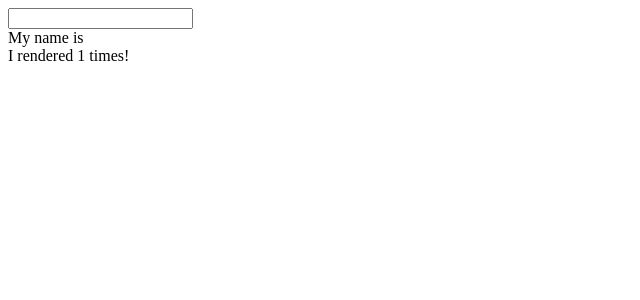
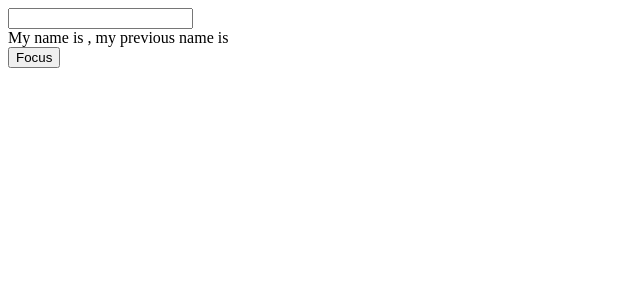
Before and after one commit to couldyouhearme/React-Hooks_practice, a React (Create React App) app: page / in a window 1280 px wide. Shown: the top 300 px of the page, without its empty margins (0-640 px from the left). Built offline with nearby package versions, Linux system fonts and the light colour scheme.

Commit message:
add useRef - Focus and PrevValue

```diff
--- a/src/App.js
+++ b/src/App.js
@@ -1,8 +1,9 @@
 import React from 'react'
 // import Counter from './useReducer/Counter'
 // import Todos from './useReducer/Todos'
-import ToggleTheme from './useCallback/ToggleTheme'
+// import ToggleTheme from './useCallback/ToggleTheme'
 import RenderCount from './useRef/RenderCount'
+import Focus from './useRef/Focus'
 
 export default function App() {
     return (
@@ -10,7 +11,8 @@ export default function App() {
             {/* <Counter /> */}
             {/* <Todos /> */}
             {/* <ToggleTheme /> */}
-            <RenderCount />
+            {/* <RenderCount /> */}
+            <Focus />
         </div>
     )
 }
--- /dev/null
+++ b/src/useRef/Focus.js
@@ -0,0 +1,27 @@
+// user case 2: refer to HTML elements in page, such as 'input'
+// user case 3: store prev value
+import React, { useState, useEffect, useRef } from 'react'
+
+const Focus = () => {
+    const [name, setName] = useState('')
+    const inputRef = useRef('')
+    const prevInputRef = useRef('')
+
+    const getFocus = () => {
+        inputRef.current.focus()
+    }
+
+    useEffect(() => {
+        prevInputRef.current = name
+    }, [name])
+
+    return (
+        <div>
+            <input ref={inputRef} type='text' value={name} onChange={e => setName(e.target.value)} />
+            <div>My name is {name}, my previous name is {prevInputRef.current}</div>
+            <button onClick={getFocus}>Focus</button>
+        </div>
+    )
+}
+
+export default Focus
--- a/src/useRef/RenderCount.js
+++ b/src/useRef/RenderCount.js
@@ -1,9 +1,11 @@
+// user case 1:
+// similar to 'state' - store values across renders
+// does NOT cause re-render as changes of 'state' does
 import React, { useState, useEffect, useRef } from 'react'
 
 const RenderCount = () => {
     const [name, setName] = useState('')
 
-    // useRef: does NOT cause re-render as 'state' does
     const renderCountRef = useRef(1)
 
     useEffect(() => {
```
Also changed, not shown: 1 other file (tests, documents, lock files or other folders).
